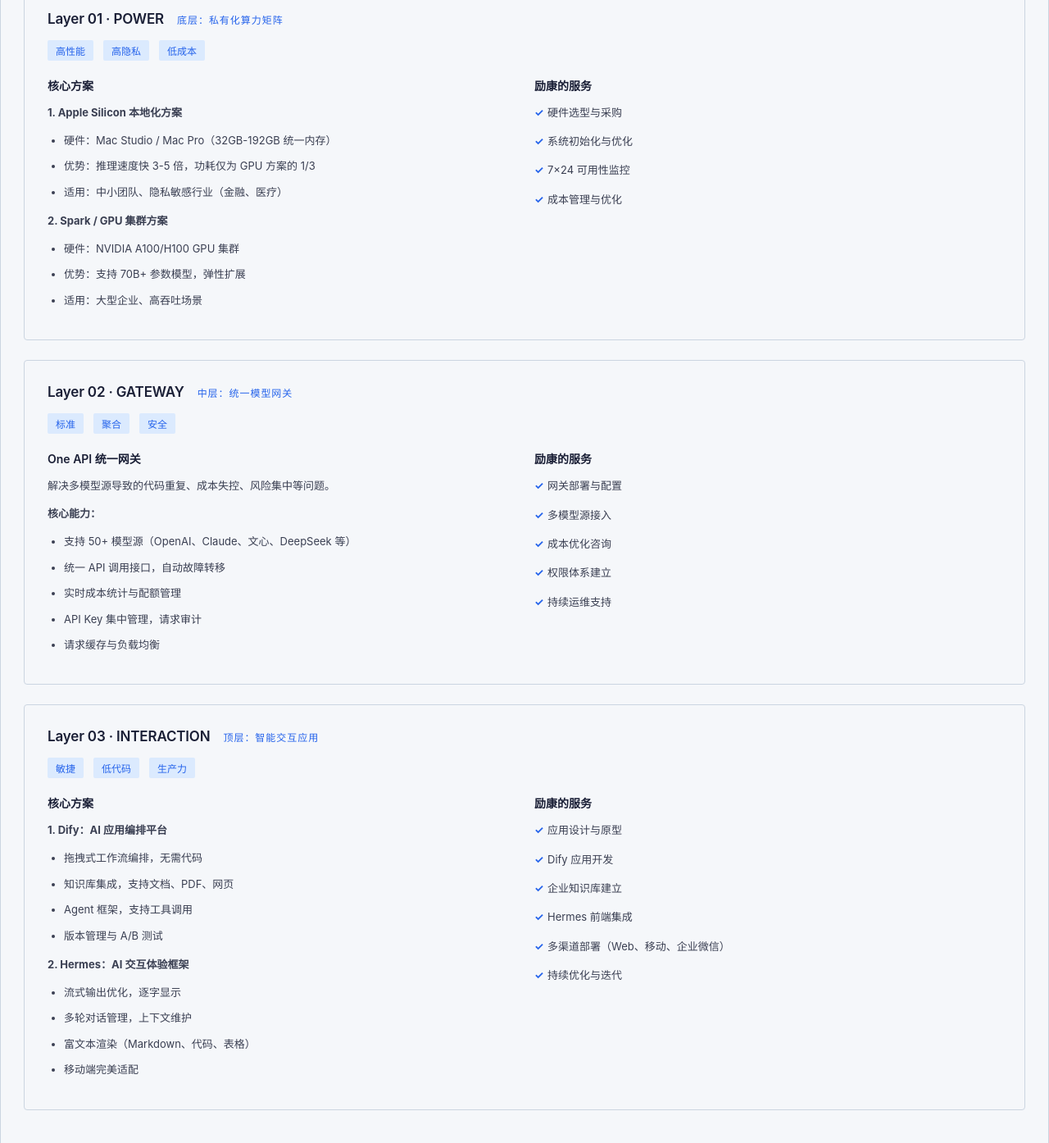
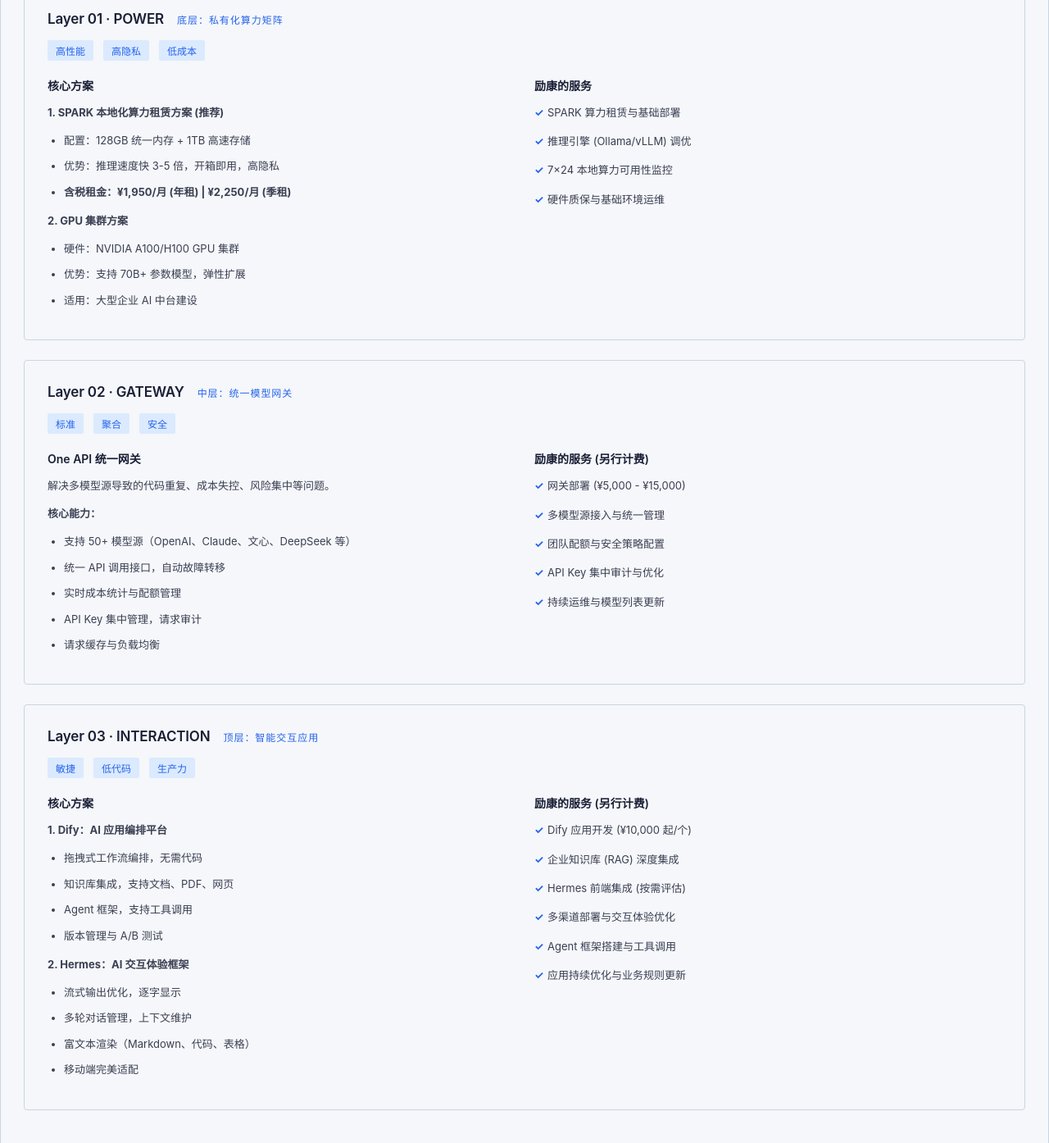
Before and after one commit to rogercwchenhk/leadcom-website, a plain HTML site: page leadcom_ai_solutions_no_tencent.html in a window 1280 px wide. Shown: the part 1080-2474 px from the top of the page at 82% size. Drawn offline with Linux system fonts and the light colour scheme.

Commit message:
Update SPARK rental pricing and service tiers

```diff
--- a/leadcom_ai_solutions_no_tencent.html
+++ b/leadcom_ai_solutions_no_tencent.html
@@ -268,25 +268,25 @@ footer{padding:24px 28px;border-top:var(--rule)}
       <div class="arch-content">
         <div class="arch-left">
           <h4>核心方案</h4>
-          <p><strong>1. Apple Silicon 本地化方案</strong></p>
-          <ul>
-            <li>硬件：Mac Studio / Mac Pro（32GB-192GB 统一内存）</li>
-            <li>优势：推理速度快 3-5 倍，功耗仅为 GPU 方案的 1/3</li>
-            <li>适用：中小团队、隐私敏感行业（金融、医疗）</li>
+          <p><strong>1. SPARK 本地化算力租赁方案 (推荐)</strong></p>
+          <ul style="margin-bottom:12px">
+            <li>配置：128GB 统一内存 + 1TB 高速存储</li>
+            <li>优势：推理速度快 3-5 倍，开箱即用，高隐私</li>
+            <li><strong>含税租金：¥1,950/月 (年租) | ¥2,250/月 (季租)</strong></li>
           </ul>
-          <p style="margin-top:12px"><strong>2. Spark / GPU 集群方案</strong></p>
+          <p style="margin-top:12px"><strong>2. GPU 集群方案</strong></p>
           <ul>
             <li>硬件：NVIDIA A100/H100 GPU 集群</li>
             <li>优势：支持 70B+ 参数模型，弹性扩展</li>
-            <li>适用：大型企业、高吞吐场景</li>
+            <li>适用：大型企业 AI 中台建设</li>
           </ul>
         </div>
         <div class="arch-right">
           <h4>励康的服务</h4>
-          <div class="arch-service-item">硬件选型与采购</div>
-          <div class="arch-service-item">系统初始化与优化</div>
-          <div class="arch-service-item">7×24 可用性监控</div>
-          <div class="arch-service-item">成本管理与优化</div>
+          <div class="arch-service-item">SPARK 算力租赁与基础部署</div>
+          <div class="arch-service-item">推理引擎 (Ollama/vLLM) 调优</div>
+          <div class="arch-service-item">7×24 本地算力可用性监控</div>
+          <div class="arch-service-item">硬件质保与基础环境运维</div>
         </div>
       </div>
     </div>
@@ -315,12 +315,12 @@ footer{padding:24px 28px;border-top:var(--rule)}
           </ul>
         </div>
         <div class="arch-right">
-          <h4>励康的服务</h4>
-          <div class="arch-service-item">网关部署与配置</div>
-          <div class="arch-service-item">多模型源接入</div>
-          <div class="arch-service-item">成本优化咨询</div>
-          <div class="arch-service-item">权限体系建立</div>
-          <div class="arch-service-item">持续运维支持</div>
+          <h4>励康的服务 (另行计费)</h4>
+          <div class="arch-service-item">网关部署 (¥5,000 - ¥15,000)</div>
+          <div class="arch-service-item">多模型源接入与统一管理</div>
+          <div class="arch-service-item">团队配额与安全策略配置</div>
+          <div class="arch-service-item">API Key 集中审计与优化</div>
+          <div class="arch-service-item">持续运维与模型列表更新</div>
         </div>
       </div>
     </div>
@@ -354,13 +354,13 @@ footer{padding:24px 28px;border-top:var(--rule)}
           </ul>
         </div>
         <div class="arch-right">
-          <h4>励康的服务</h4>
-          <div class="arch-service-item">应用设计与原型</div>
-          <div class="arch-service-item">Dify 应用开发</div>
-          <div class="arch-service-item">企业知识库建立</div>
-          <div class="arch-service-item">Hermes 前端集成</div>
-          <div class="arch-service-item">多渠道部署（Web、移动、企业微信）</div>
-          <div class="arch-service-item">持续优化与迭代</div>
+          <h4>励康的服务 (另行计费)</h4>
+          <div class="arch-service-item">Dify 应用开发 (¥10,000 起/个)</div>
+          <div class="arch-service-item">企业知识库 (RAG) 深度集成</div>
+          <div class="arch-service-item">Hermes 前端集成 (按需评估)</div>
+          <div class="arch-service-item">多渠道部署与交互体验优化</div>
+          <div class="arch-service-item">Agent 框架搭建与工具调用</div>
+          <div class="arch-service-item">应用持续优化与业务规则更新</div>
         </div>
       </div>
     </div>
```
Also changed, not shown: index-blue.html (+1 -1 lines), index-indigo.html (+1 -1 lines), index-teal.html (+1 -1 lines), index.html (+1 -1 lines).
